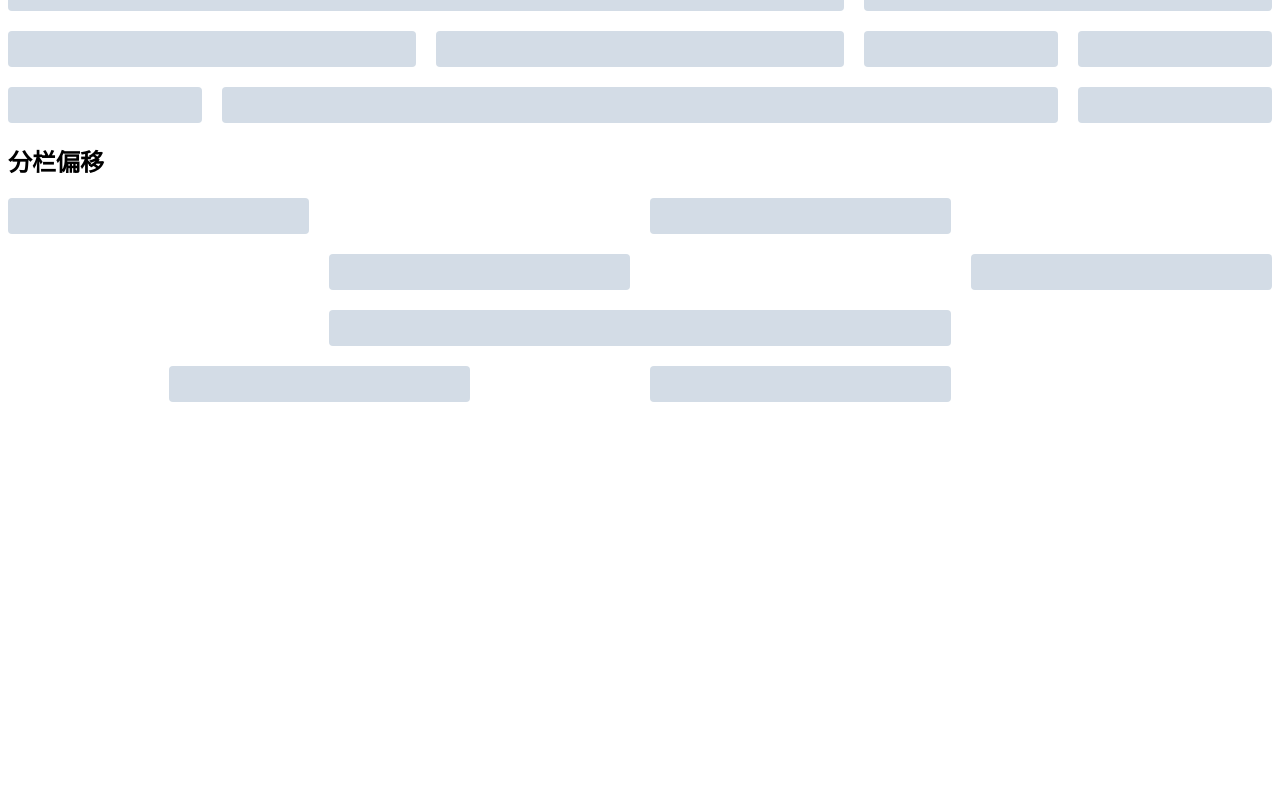
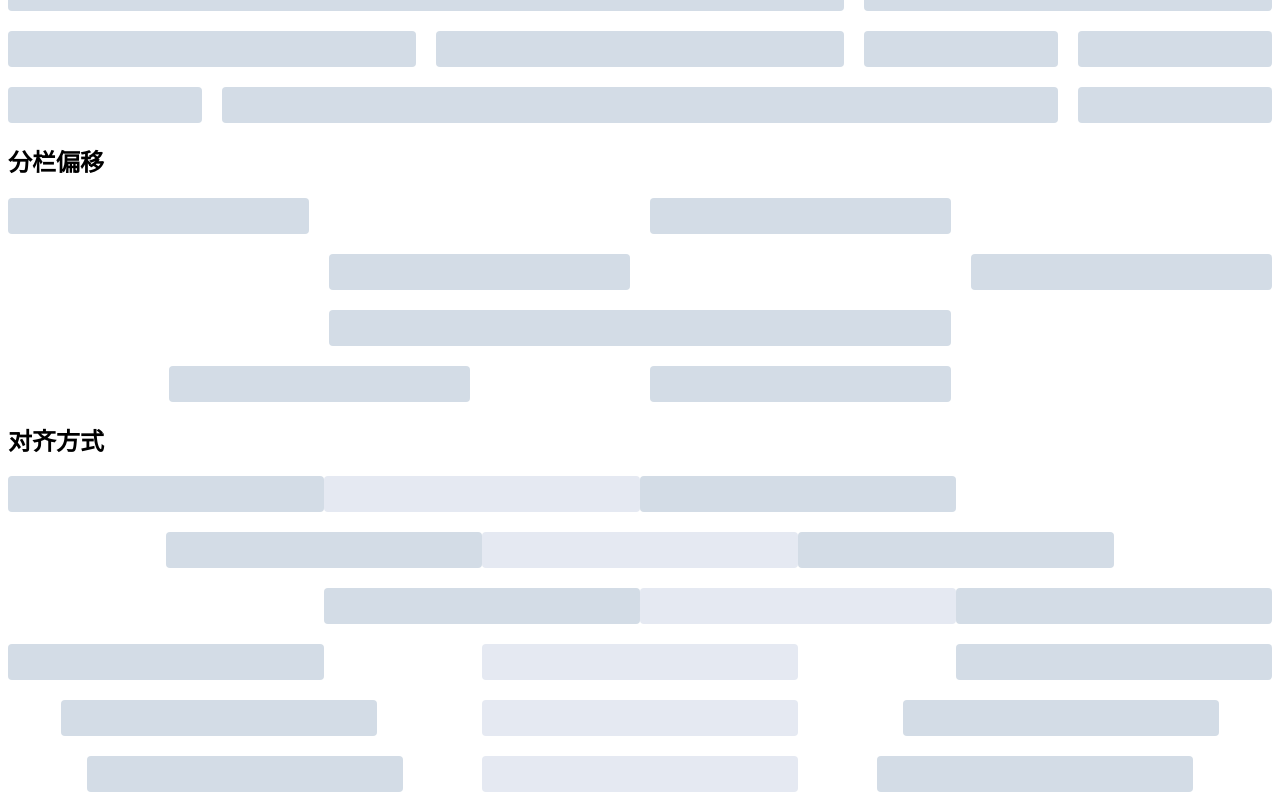
Before and after one commit to chenyuqiua/my-element, a Vue app: page / in a window 1280 px wide. Shown: the part 546-1346 px from the top of the page. Before the commit the page ends 956 px from the top, so only its background shows below. Built offline with nearby package versions, Linux system fonts and the light colour scheme.

Commit message:
fix: add row基于flex对齐方式

```diff
--- a/examples/components/layout/index.vue
+++ b/examples/components/layout/index.vue
@@ -80,6 +80,37 @@
         <div class="grid-content ep-bg-purple" />
       </yq-col>
     </yq-row>
+    <h2>对齐方式</h2>
+    <yq-row class="row-bg">
+      <yq-col :span="6"><div class="grid-content ep-bg-purple" /></yq-col>
+      <yq-col :span="6"><div class="grid-content ep-bg-purple-light" /></yq-col>
+      <yq-col :span="6"><div class="grid-content ep-bg-purple" /></yq-col>
+    </yq-row>
+    <yq-row class="row-bg" justify="center">
+      <yq-col :span="6"><div class="grid-content ep-bg-purple" /></yq-col>
+      <yq-col :span="6"><div class="grid-content ep-bg-purple-light" /></yq-col>
+      <yq-col :span="6"><div class="grid-content ep-bg-purple" /></yq-col>
+    </yq-row>
+    <yq-row class="row-bg" justify="end">
+      <yq-col :span="6"><div class="grid-content ep-bg-purple" /></yq-col>
+      <yq-col :span="6"><div class="grid-content ep-bg-purple-light" /></yq-col>
+      <yq-col :span="6"><div class="grid-content ep-bg-purple" /></yq-col>
+    </yq-row>
+    <yq-row class="row-bg" justify="space-between">
+      <yq-col :span="6"><div class="grid-content ep-bg-purple" /></yq-col>
+      <yq-col :span="6"><div class="grid-content ep-bg-purple-light" /></yq-col>
+      <yq-col :span="6"><div class="grid-content ep-bg-purple" /></yq-col>
+    </yq-row>
+    <yq-row class="row-bg" justify="space-around">
+      <yq-col :span="6"><div class="grid-content ep-bg-purple" /></yq-col>
+      <yq-col :span="6"><div class="grid-content ep-bg-purple-light" /></yq-col>
+      <yq-col :span="6"><div class="grid-content ep-bg-purple" /></yq-col>
+    </yq-row>
+    <yq-row class="row-bg" justify="space-evenly">
+      <yq-col :span="6"><div class="grid-content ep-bg-purple" /></yq-col>
+      <yq-col :span="6"><div class="grid-content ep-bg-purple-light" /></yq-col>
+      <yq-col :span="6"><div class="grid-content ep-bg-purple" /></yq-col>
+    </yq-row>
   </div>
 </template>
 
--- a/packages/components/row/src/row.ts
+++ b/packages/components/row/src/row.ts
@@ -1,6 +1,32 @@
+import type { ExtractPropTypes } from "vue";
+import type Row from "./row.vue";
+
+export const RowJustify = [
+  "start",
+  "center",
+  "end",
+  "space-around",
+  "space-between",
+  "space-evenly",
+] as const;
+
+export const RowAlign = ["top", "middle", "bottom"] as const;
+
 export const rowProps = {
   gutter: {
     type: Number,
     default: 0,
   },
+  justify: {
+    type: String,
+    values: RowJustify,
+    default: "start",
+  },
+  align: {
+    type: String,
+    values: RowAlign,
+  },
 } as const;
+
+export type RowProps = ExtractPropTypes<typeof rowProps>;
+export type RowInstance = InstanceType<typeof Row>;
--- a/packages/components/row/src/row.vue
+++ b/packages/components/row/src/row.vue
@@ -1,5 +1,13 @@
 <template>
-  <div class="yq-row" :gutter="gutter" :style="style">
+  <div
+    :class="[
+      'yq-row',
+      justify !== 'start' && `is-justify-${justify}`,
+      !!align && `is-align-${align}`,
+    ]"
+    :gutter="gutter"
+    :style="style"
+  >
     <slot></slot>
   </div>
 </template>
@@ -37,4 +45,29 @@ const style = computed(() => {
   flex-wrap: wrap;
   box-sizing: border-box;
 }
+
+.is-justify-center {
+  justify-content: center;
+}
+.is-justify-end {
+  justify-content: end;
+}
+.is-justify-space-between {
+  justify-content: space-between;
+}
+.is-justify-space-around {
+  justify-content: space-around;
+}
+.is-justify-space-evenly {
+  justify-content: space-evenly;
+}
+.is-align-top {
+  align-items: flex-start;
+}
+.is-align-middle {
+  align-items: center;
+}
+.is-align-bottom {
+  align-items: flex-end;
+}
 </style>
```
